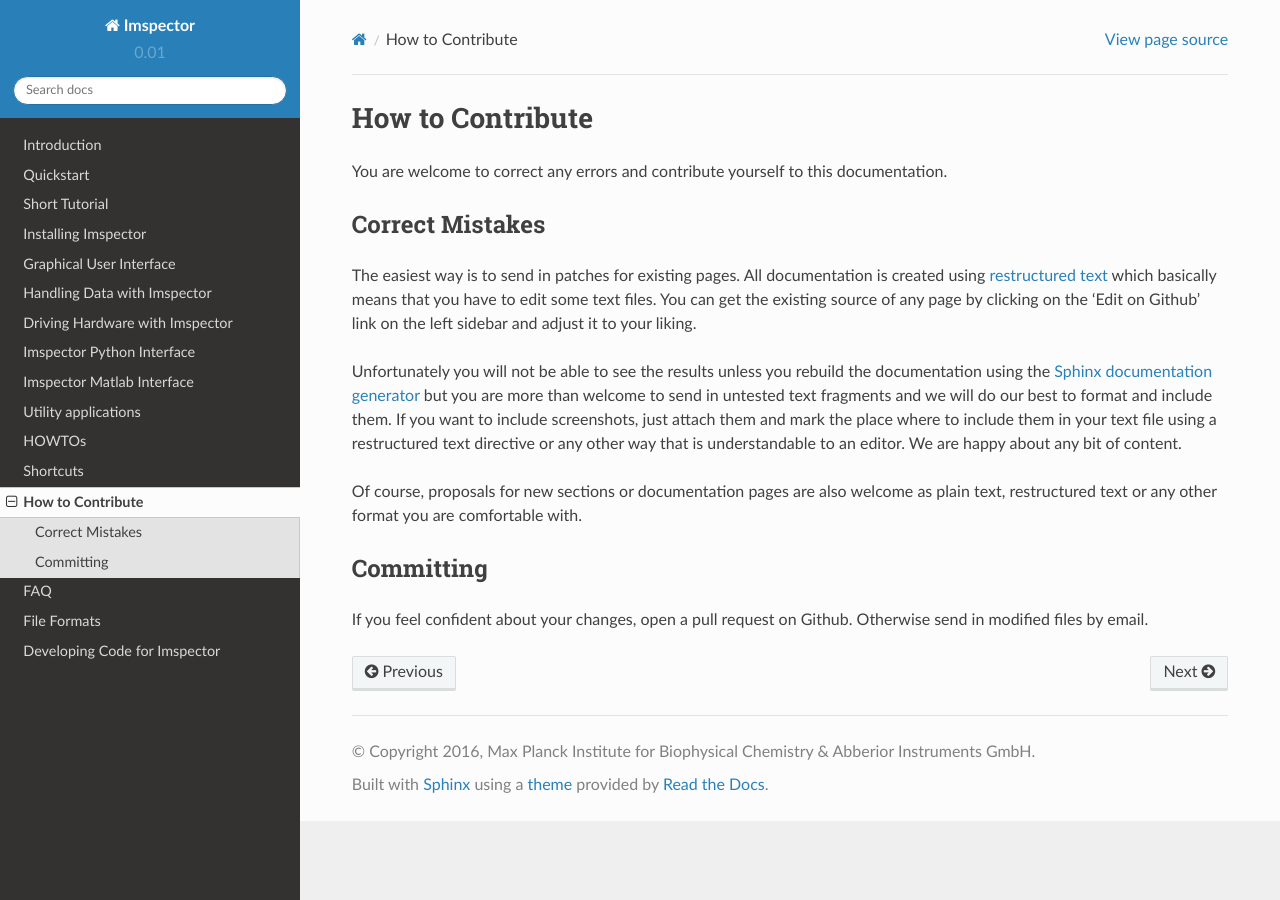
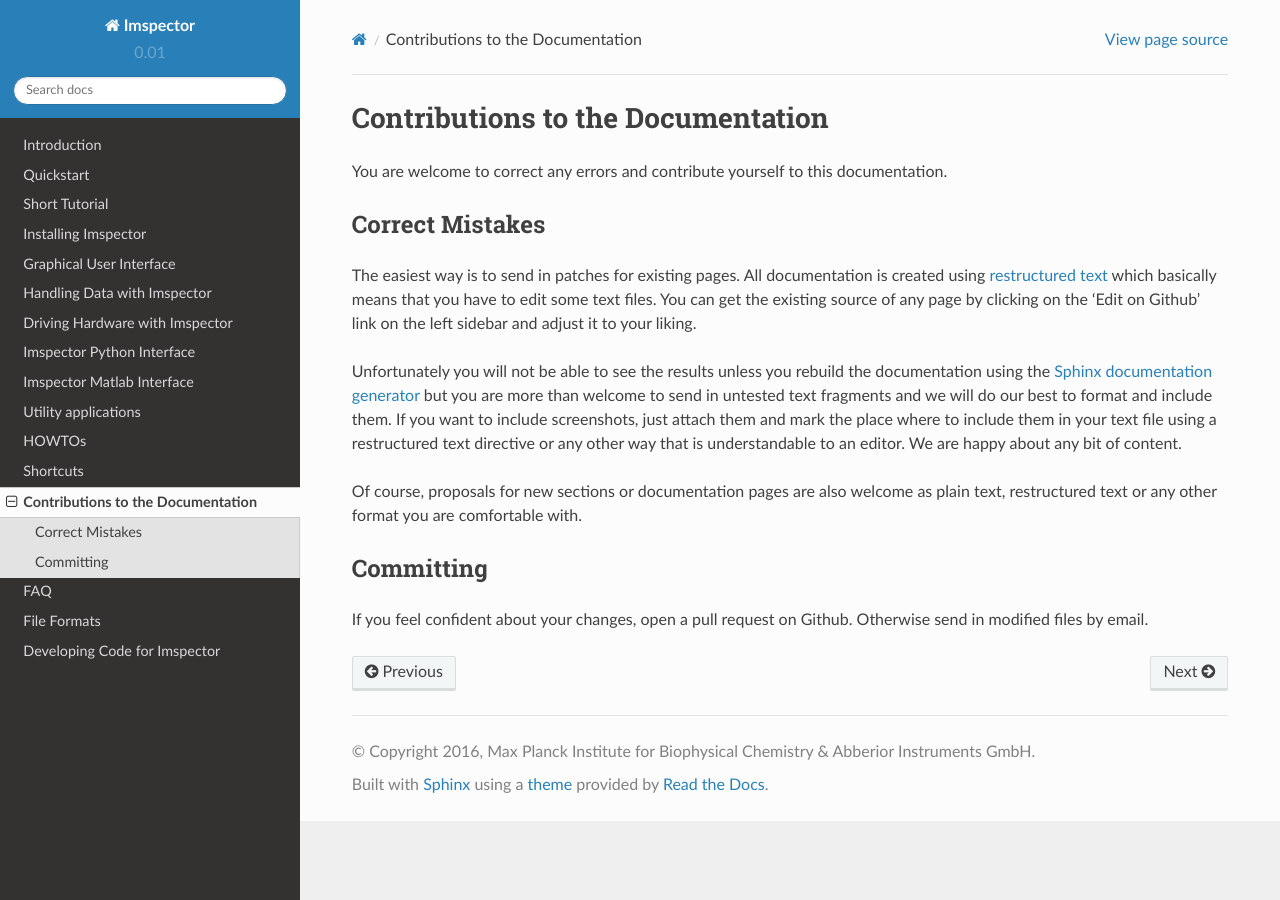
Before and after one commit to AbberiorInstruments/ImspectorDocs, a Sphinx documentation site: the page built from docs/contribute.rst, in a window 1280 px wide. Built offline with Sphinx 7.4.7 and the Read the Docs theme 2.0.0, drawn with Linux system fonts in a browser that asks for light colours.

Commit message:
Update contribute.rst

```diff
--- a/docs/contribute.rst
+++ b/docs/contribute.rst
@@ -1,6 +1,6 @@
-=================
-How to Contribute
-=================
+==================================
+Contributions to the Documentation
+==================================
 
 You are welcome to correct any errors and contribute yourself to this documentation.
 
```
